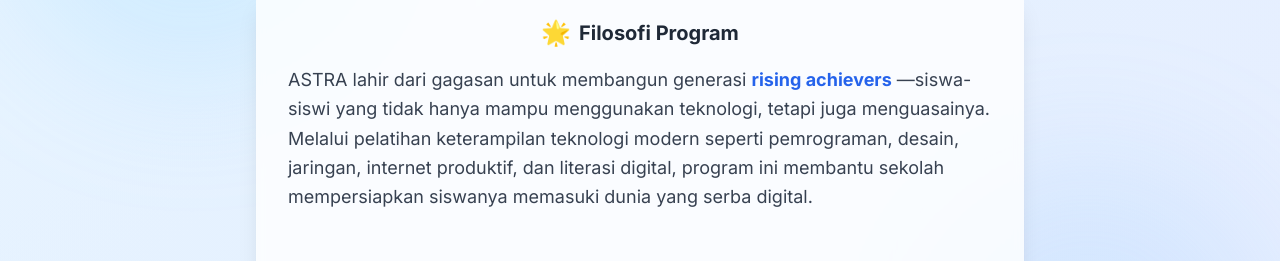
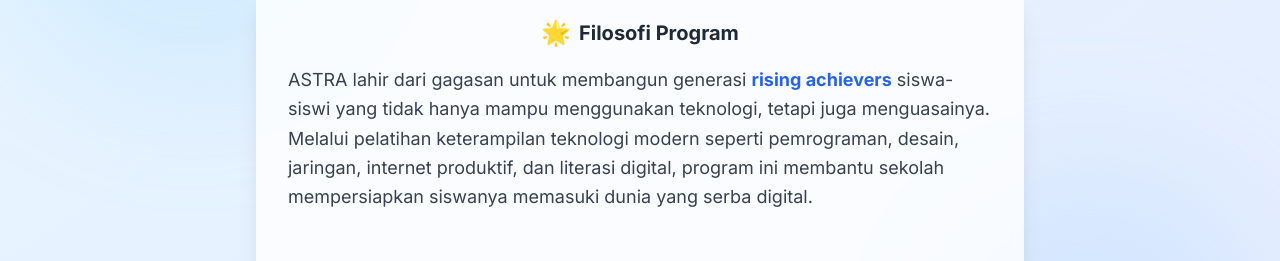
Before and after one commit to ahmad-imtiyaz/ASTRA, a React (Vite) app: page / in a window 1280 px wide. Shown: the part 379-640 px from the top of the page. Built offline with nearby package versions, Linux system fonts and the light colour scheme.

Commit message:
hapus tanda -

```diff
--- a/src/components/AboutSection.jsx
+++ b/src/components/AboutSection.jsx
@@ -18,7 +18,7 @@
         <p className="text-gray-700 leading-relaxed text-lg mb-6">
           ASTRA lahir dari gagasan untuk membangun generasi{" "}
           <span className="font-bold text-blue-600">rising achievers</span>{" "}
-          —siswa-siswi yang tidak hanya mampu menggunakan teknologi, tetapi juga
+          siswa-siswi yang tidak hanya mampu menggunakan teknologi, tetapi juga
           menguasainya. Melalui pelatihan keterampilan teknologi modern seperti
           pemrograman, desain, jaringan, internet produktif, dan literasi
           digital, program ini membantu sekolah mempersiapkan siswanya memasuki
@@ -66,7 +66,7 @@
                 Dengan mengikuti ASTRA, siswa diharapkan dapat melihat teknologi
                 sebagai peluang, bukan tantangan. Kami ingin membantu sekolah
                 membangun generasi yang percaya diri, kritis, kreatif, dan siap
-                menghadapi perkembangan zaman—generasi{" "}
+                menghadapi perkembangan zaman generasi{" "}
                 <span className="font-bold text-blue-600">
                   rising achievers
                 </span>{" "}
```
